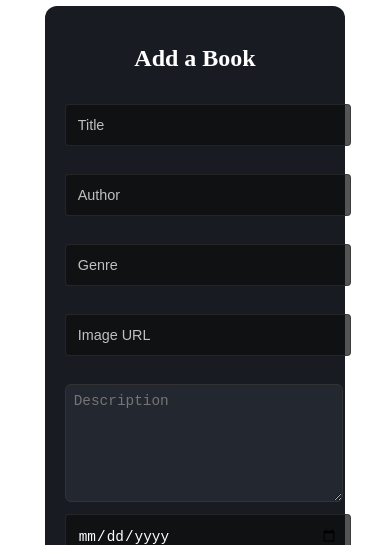
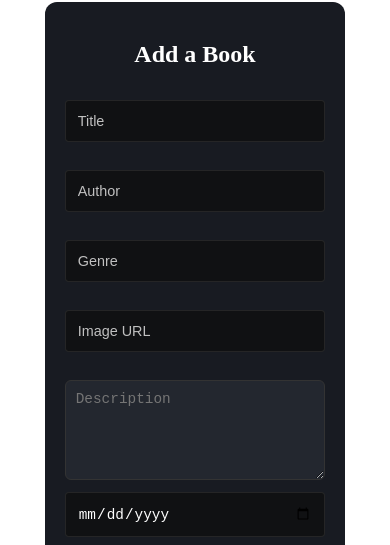
Before and after one commit to Vaibhava2424/bookFlow, a React (Vite) app: page /add-book in a window 390 px wide. Shown: the part 299-844 px from the top of the page. Built offline with nearby package versions, Linux system fonts and the light colour scheme; sample sign-in values are in the browser's storage.

Commit message:
commit changes

```diff
--- a/src/AddBookPage/index.css
+++ b/src/AddBookPage/index.css
@@ -1,11 +1,12 @@
 .add-book-page {
   display: flex;
   justify-content: center;
-  align-items: flex-start;
+  align-items: center; /* vertical center */
   gap: 40px;
   padding: 40px;
-  min-height: 80vh;
-  flex-wrap: wrap; /* allows wrapping on small screens */
+  min-height: 100vh; /* center on page */
+  flex-wrap: wrap; /* stack on small screens */
+  box-sizing: border-box;
 }
 
 .add-book-form {
@@ -23,13 +24,14 @@
 
 .form-input,
 .form-textarea {
-  padding: 10px;
+  width: 100%; /* take full form width */
+  padding: 12px;
   border-radius: 6px;
   border: 1px solid #333;
   background-color: #23272f;
   color: #fff;
   font-size: 1rem;
-  width: 100%;
+  box-sizing: border-box; /* no overflow */
 }
 
 .form-textarea {
@@ -38,6 +40,7 @@
 }
 
 .form-button {
+  width: 100%; /* match input width */
   padding: 12px;
   background-color: #5865f2;
   color: #fff;
@@ -58,25 +61,22 @@
   max-width: 400px;
   border-radius: 12px;
   object-fit: cover;
+  display: block;
+  margin: 0 auto; /* center image */
 }
 
 /* --- Responsive Breakpoints --- */
-@media (max-width: 1024px) {
+@media (max-width: 768px) {
   .add-book-page {
+    flex-direction: column;
+    align-items: center;
+    text-align: center;
     gap: 20px;
     padding: 20px;
   }
-}
-
-@media (max-width: 768px) {
-  .add-book-page {
-    flex-direction: column; /* stack image and form */
-    align-items: center;
-    text-align: center;
-  }
 
   .add-book-form {
-    width: 90%; /* take more space on smaller screens */
+    width: 90%;
     max-width: 500px;
   }
 
@@ -95,7 +95,7 @@
   .form-textarea,
   .form-button {
     font-size: 0.9rem;
-    padding: 8px;
+    padding: 10px;
   }
 
   .add-book-image img {
--- a/src/App.tsx
+++ b/src/App.tsx
@@ -1,4 +1,4 @@
-import { BrowserRouter, Route, Routes } from "react-router-dom";
+import { BrowserRouter, Route, Routes, Navigate } from "react-router-dom";
 
 import Home from "./Home";
 import BooksPage from "./BooksPage";
@@ -15,22 +15,23 @@ function App() {
   return (
     <BrowserRouter>
       <Routes>
-        {/* Root path: Home is protected */}
+        {/* Default root redirects to LandingPage */}
+        <Route path="/" element={<Navigate to="/LandingPage" replace />} />
+
+        {/* Public routes */}
+        <Route path="/LandingPage" element={<LandingPage />} />
+        <Route path="/signin" element={<Signin />} />
+        <Route path="/signup" element={<Signup />} />
+
+        {/* Protected routes */}
         <Route
-          path="/"
+          path="/home"
           element={
             <ProtectedRoute>
               <Home />
             </ProtectedRoute>
           }
         />
-
-        {/* Public routes without PublicRoute */}
-        <Route path="/LandingPage" element={<LandingPage />} />
-        <Route path="/signin" element={<Signin />} />
-        <Route path="/signup" element={<Signup />} />
-
-        {/* Protected routes */}
         <Route
           path="/BooksPage"
           element={
```
